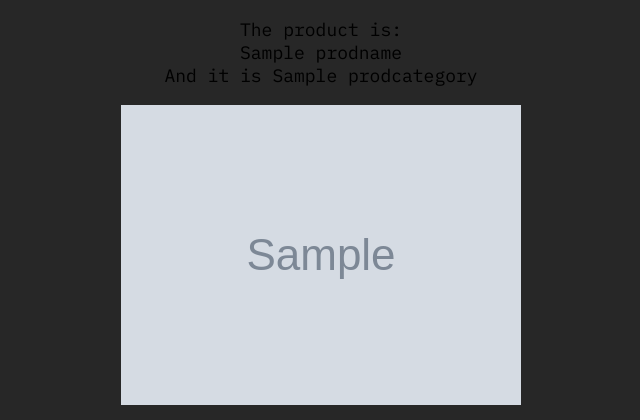
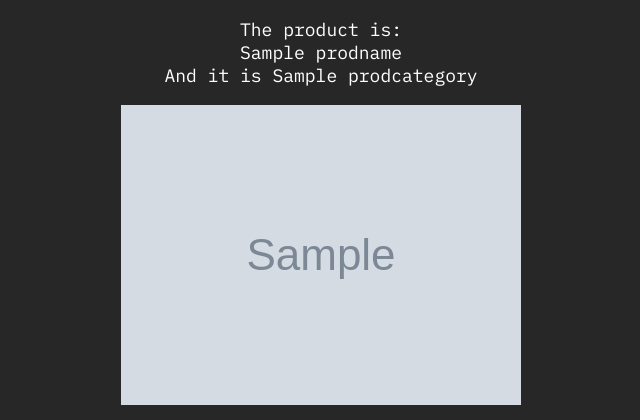
Before and after one commit to KoalaV2/IQFridge, a Flask app: template templates/readbarcode.html in a window 1280 px wide. Shown: the top 420 px of the page, without its empty margins (319-959 px from the left). Run offline with Flask 2, Linux system fonts and the light colour scheme; the template is opened without the code that fills it: most values are stand-ins (such as "Sample title", 1, 10 or a date in 2020); grey boxes marked "Sample" are stand-in pictures.

Commit message:
Fixed CSS

```diff
--- a/templates/readbarcode.html
+++ b/templates/readbarcode.html
@@ -7,7 +7,7 @@
         <link href="https://fonts.googleapis.com/css2?family=IBM+Plex+Mono&display=swap" rel="stylesheet">
         </head>
     <body>
-        <p style="color: black;"> The product is: <br/> {{ prodname }} <br/> And it is {{ prodcategory }}</p>
+        <p> The product is: <br/> {{ prodname }} <br/> And it is {{ prodcategory }}</p>
         <img src="{{ productimage }}"> </img>
     </body>
 </html>
```
